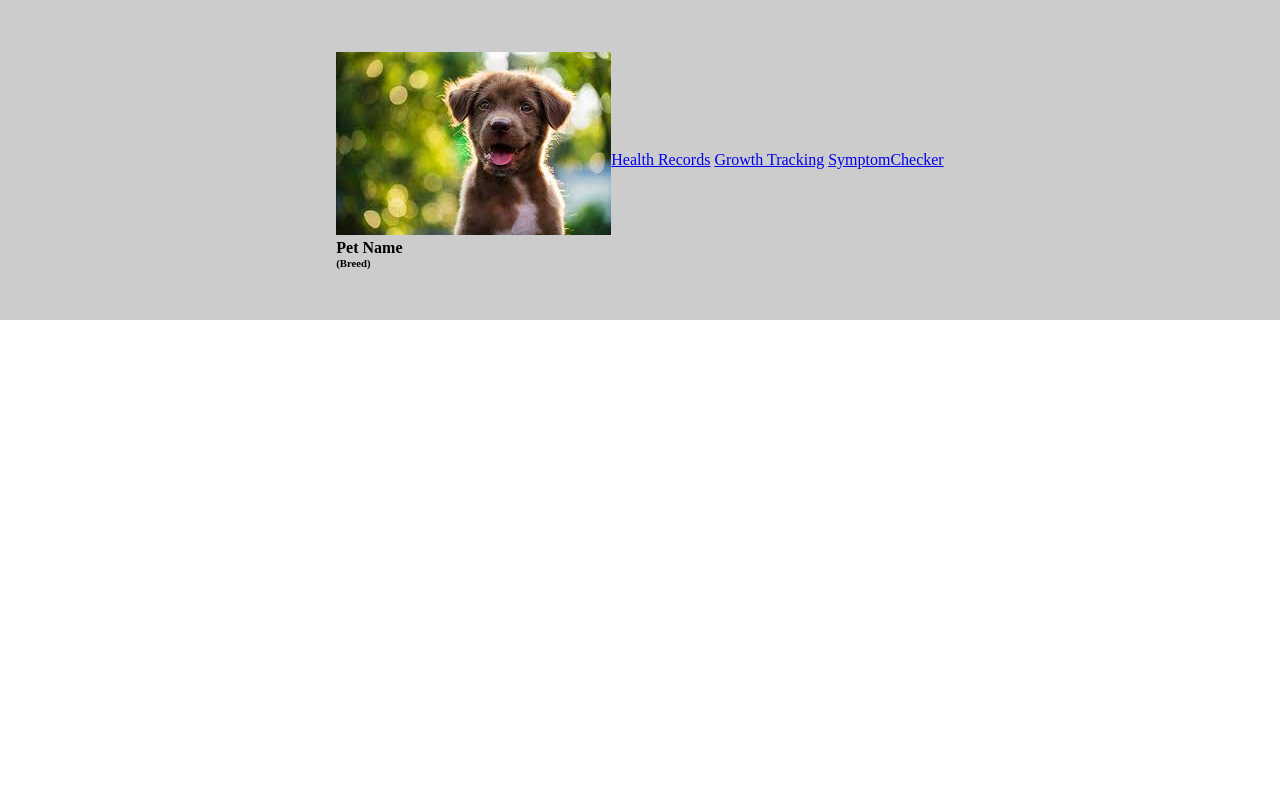
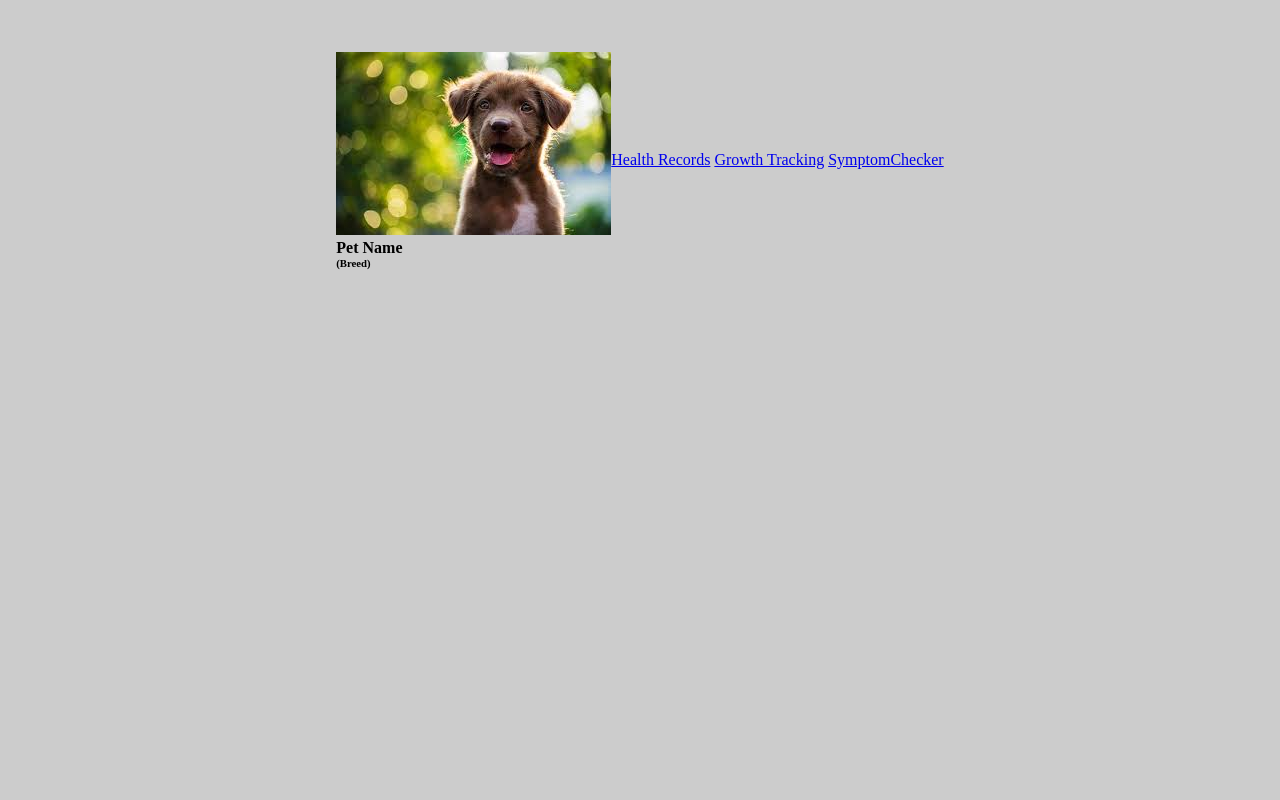
Before and after one commit to CharlesOkechukwu/Happy_pets, a Python web app: template templates/images/health_tracker.html in a window 1280 px wide. Run offline with Jinja, Linux system fonts and the light colour scheme; the template is opened without the code that fills it, so the values that code supplies are empty.

Commit message:
correct health tracker header styling

```diff
--- a/static/styles/health_tracker.css
+++ b/static/styles/health_tracker.css
@@ -8,7 +8,7 @@
 }
 
 .container{
-    height: 40vh;
+    height: 100vh;
     width: 100%;
     background-color: #CCCCCC;
 }
@@ -16,6 +16,6 @@
     display: flex;
     justify-content: center;
     align-items: center;
-    height: 100%;
+    height: 40%;
     width: 100%;
 }
```
